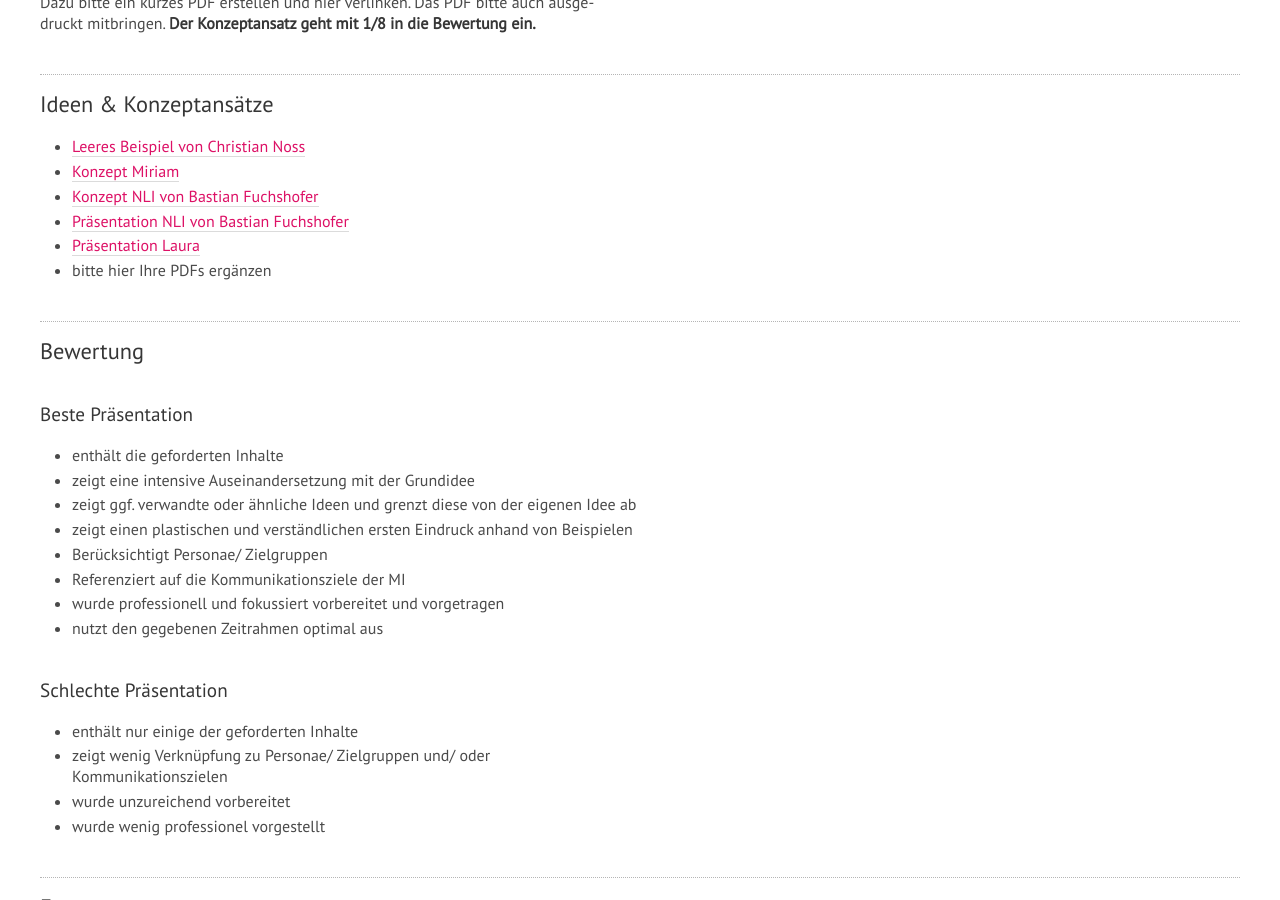
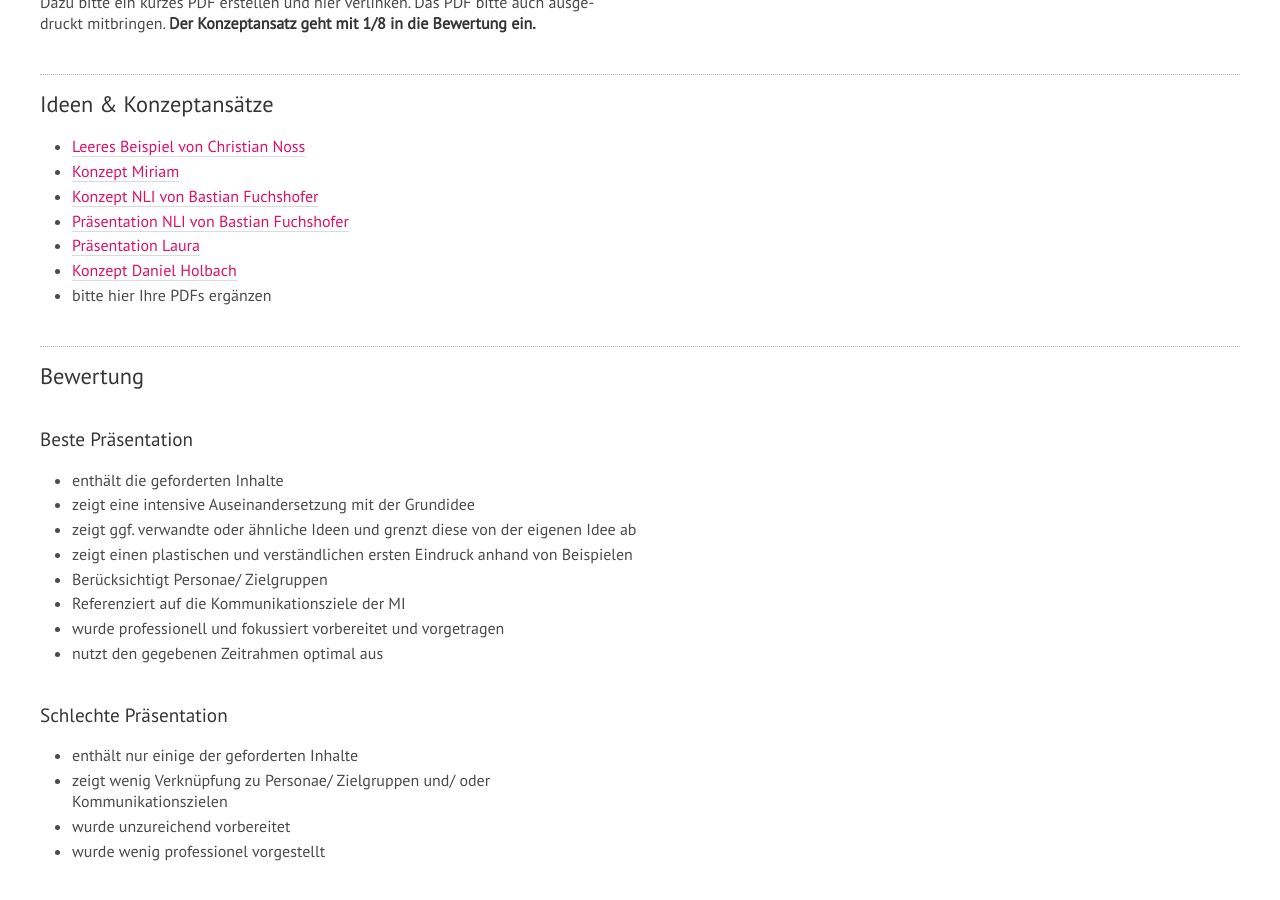
Before and after one commit to th-koeln/mi-wpf-digitale-kommunikation, a Jekyll site: the page built from _lehrveranstaltungen/fr-praesentation-ideen.md, in a window 1280 px wide and 900 px high, scrolled down 736 px. Built offline with Jekyll 4.4.1, drawn with Linux system fonts in a browser that asks for light colours; nearby versions of some CDN libraries.

Commit message:
Update fr-praesentation-ideen.md

```diff
--- a/_lehrveranstaltungen/fr-praesentation-ideen.md
+++ b/_lehrveranstaltungen/fr-praesentation-ideen.md
@@ -29,6 +29,7 @@ Dazu bitte ein kurzes PDF erstellen und hier verlinken. Das PDF bitte auch ausge
 - [Konzept NLI von Bastian Fuchshofer](../../download/Konzept NLI_Bastian_Fuchshofer.pdf)
 - [Präsentation NLI von Bastian Fuchshofer](../../download/Präsentation_NLI_Bastian_Fuchshofer.pdf)
 - [Präsentation Laura](../../download/Praesentation_ZSW_Laura Moellers.pdf)
+- [Konzept Daniel Holbach](../../download/Konzept - Oeffentliche Wirkung der Medieninformatik - Daniel Holbach.pdf)
 - bitte hier Ihre PDFs ergänzen
 
 ## Bewertung
```
